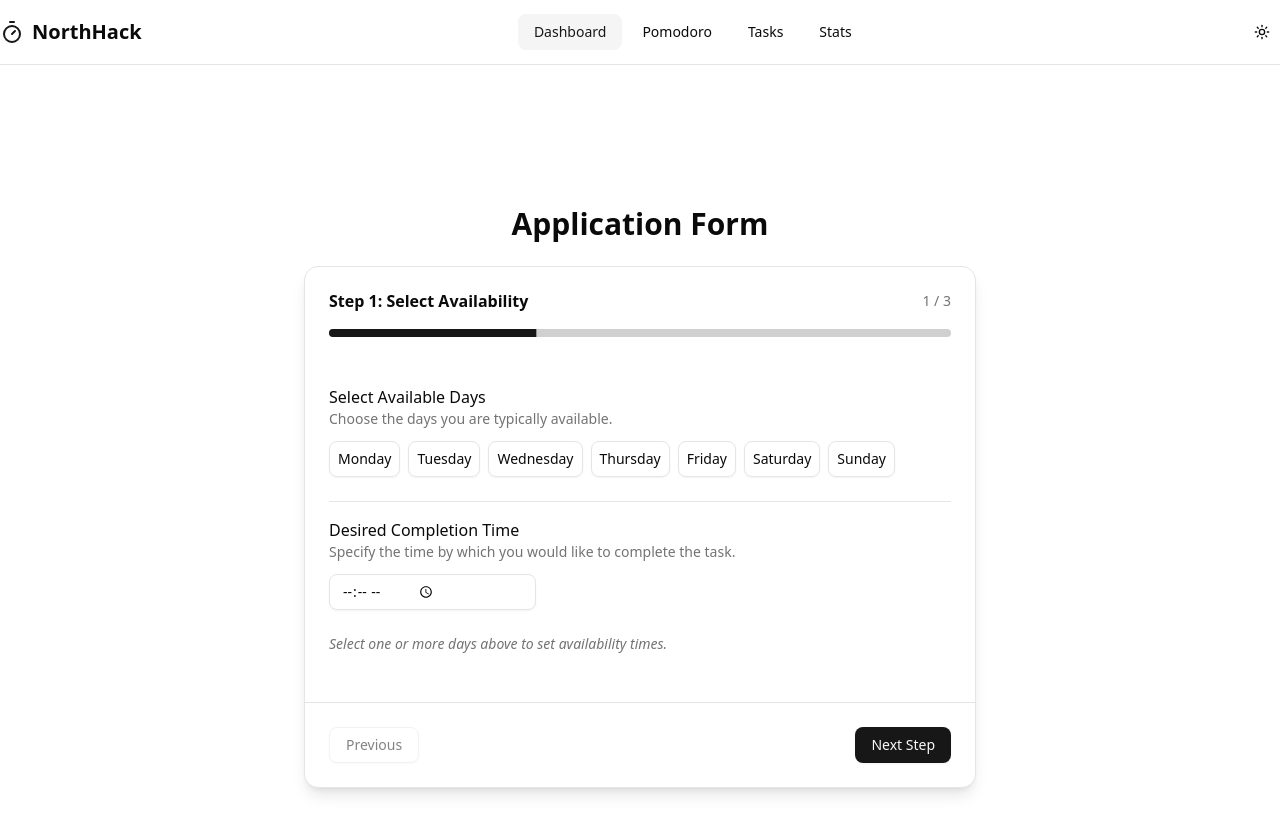
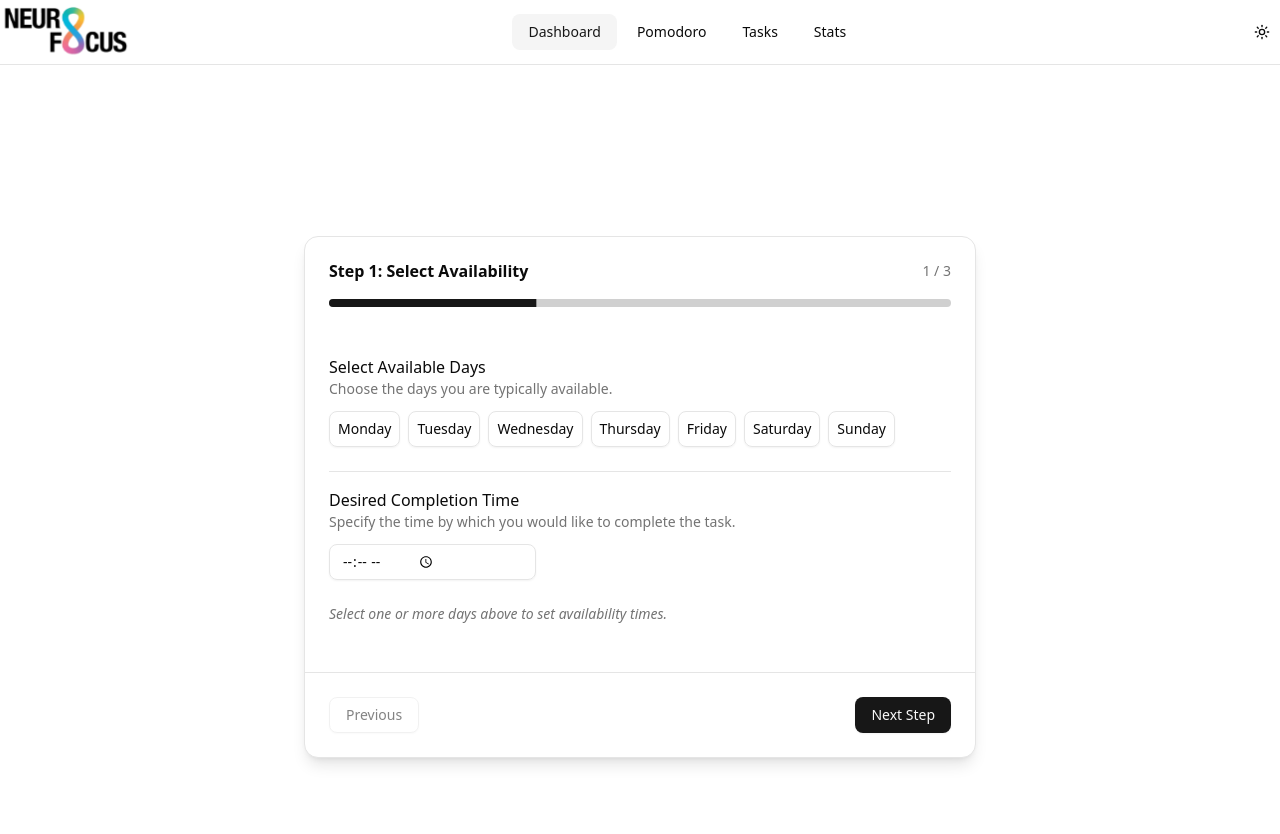
Before and after one commit to ldavidson8/neuroassistant, a React (Vite) app: page / in a window 1280 px wide. Shown: the top 834 px of the page. Built offline with nearby package versions, Linux system fonts and the light colour scheme; what @azure/identity would draw is missing.

Commit message:
logo image

```diff
--- a/src/App.tsx
+++ b/src/App.tsx
@@ -6,7 +6,6 @@ export default function HomePage() {
     <main className="container mx-auto flex min-h-screen flex-col items-center justify-center p-4 md:p-8">
       <div className="w-full max-w-2xl">
         {/* Constrain width */}
-        <h1 className="text-2xl md:text-3xl font-bold mb-6 text-center">Application Form</h1>
         <MultiStepForm />
       </div>
     </main>
--- a/src/components/header.tsx
+++ b/src/components/header.tsx
@@ -12,6 +12,7 @@ import {
 } from '@/components/ui/navigation-menu';
 import { Sheet, SheetContent, SheetTrigger } from '@/components/ui/sheet';
 import { cn } from '@/lib/utils';
+import logoImg from '@/assets/logo.svg';
 
 // Navigation items for header
 const navItems = [
@@ -37,12 +38,9 @@ export function Header() {
     <header className="sticky top-0 z-50 w-full border-b bg-background/95 backdrop-blur supports-[backdrop-filter]:bg-background/60 flex items-center justify-center">
       <div className="container flex h-16 items-center justify-between">
         {/* Logo and brand name */}
-        <div className="flex items-center gap-2">
-          <Link to="/" className="flex items-center gap-2">
-            <Timer className="h-6 w-6 text-primary" />
-            <span className="font-bold text-xl hidden sm:inline-block">NorthHack</span>
-          </Link>
-        </div>
+        <Link to="/" className="flex items-center gap-2 h-full">
+          <img src={logoImg} className="object-contain h-full" />
+        </Link>
 
         {/* Desktop navigation */}
         <NavigationMenu className="hidden md:flex">
```
